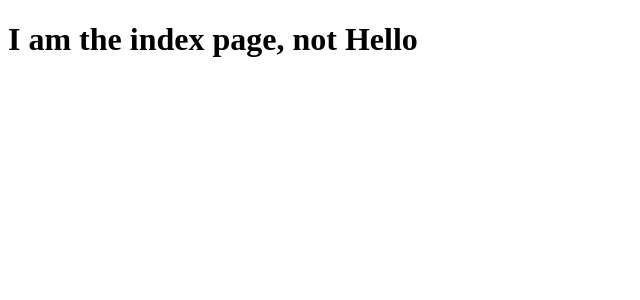
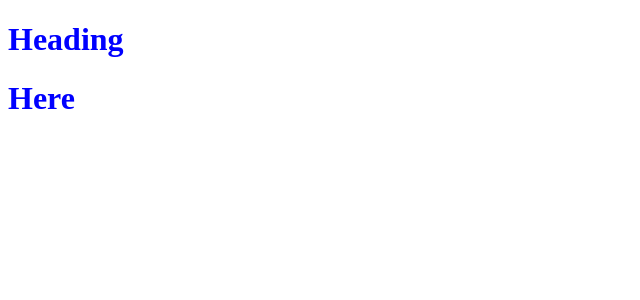
Before and after one commit to selenasiri/hello-next, a Next.js app: page / in a window 1280 px wide. Shown: the top 300 px of the page, without its empty margins (0-640 px from the left). Built offline with nearby package versions, Linux system fonts and the light colour scheme.

Commit message:
styled jsx text color

```diff
--- a/pages/_app.tsx
+++ /dev/null
@@ -1,4 +0,0 @@
-export default function App({ Component, pageProps }) {
-  console.log('HELLO FROM _app')
-  return <Component {...pageProps} />
-}
--- a/pages/_document.tsx
+++ /dev/null
@@ -1,19 +0,0 @@
-import Document, { Html, Head, Main, NextScript } from 'next/document'
-
-export default class CustomDocument extends Document {
-  render() {
-    console.log('HELLO FROM _document.tsx')
-    return (
-      <Html>
-        <Head>
-          <meta property="custom" content="yolo" />
-        </Head>
-
-        <body>
-          <Main />
-        </body>
-        <NextScript />
-      </Html>
-    )
-  }
-}
--- a/pages/index.tsx
+++ b/pages/index.tsx
@@ -1,5 +1,27 @@
+// Styled-JSX (CSS in JS)
+
+function Heading(props) {
+  const variables = Math.random() > 0.5 ? 'red' : 'blue'
+  return (
+   <div>
+      <h1>{props.heading}</h1>
+      <style jsx global>
+          {`
+            h1 {
+              color: ${variables};
+            }
+          `}
+      </style>
+    </div>
+  )
+}
+
 export default function Home() {
   return (
-    <h1>I am the index page, not Hello</h1>
+    <div>
+      <Heading heading="Heading" />
+      <h1>Here</h1>
+    </div>
   )
+
 }
--- a/pages/page1.tsx
+++ /dev/null
@@ -1,3 +0,0 @@
-export default function Page1(props) {
-  return <h1>I am page1</h1>
-}
```
